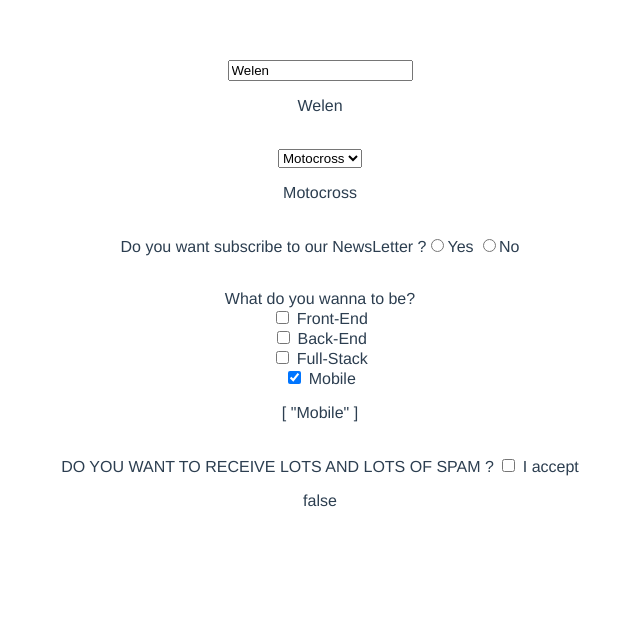
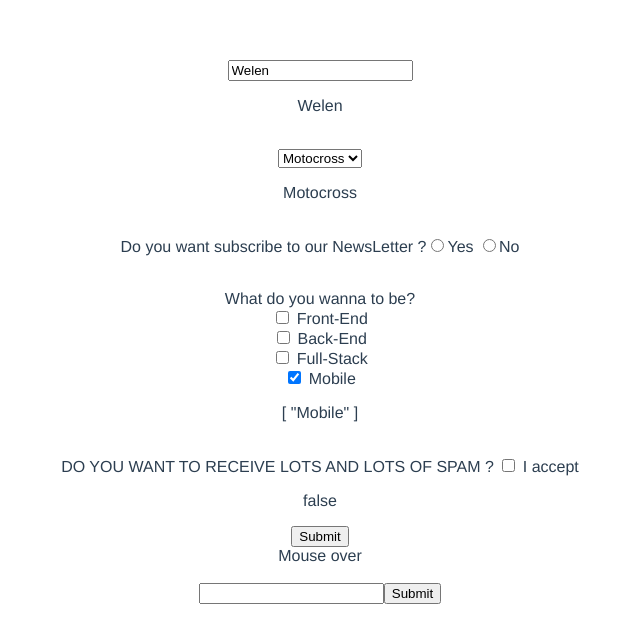
Before and after one commit to Welen1911/Learn_vue, a Vue app: page / in a window 1280 px wide. Shown: the top 642 px of the page, without its empty margins (320-960 px from the left). Built offline with nearby package versions, Linux system fonts and the light colour scheme.

Commit message:
Feat: V-on or events on Vue

```diff
--- a/src/components/TheForm.vue
+++ b/src/components/TheForm.vue
@@ -1,5 +1,5 @@
 <template>
-    <input type="text" v-model="name">
+    <input type="text" :class="{ 'name': size }" v-model="name" @keyup="() => size = nameSize(name)">
     <p>{{ name }}</p>
 
     <br>
@@ -27,6 +27,16 @@
     <label for="">DO YOU WANT TO RECEIVE LOTS AND LOTS OF SPAM ? </label>
     <input type="checkbox" v-model="privacy"> I accept
     <p>{{ privacy }}</p>
+    <button @click.once="onClick(name)">Submit</button>
+
+    <div @mouseover="onMouseOver" @mouseout="onMouseOut">
+        Mouse over
+    </div>
+    <br>
+    <form action="#" @submit.prevent="onSubmit">
+        <input type="text" @keyup.enter="$evt => console.log($evt)">
+        <button type="submit">Submit</button>
+    </form>
 </template>
 
 <script>
@@ -38,7 +48,33 @@
             newsLetter: '',
             checkbox: ['Mobile'],
             privacy: false,
+            size: false,
+        }
+    },
+    methods: {
+        onClick(msg) {
+            return console.log(msg);
+        },
+        nameSize(name) {
+            if (name.length < 2) {
+                return true;
+            }
+            return false;
+        },
+        onMouseOver() {
+            console.log('Over!');
+        },
+        onMouseOut() {
+            console.log('Out!');
+        },
+        onSubmit() {
+            console.log('Submit!');
         }
     }
 }
 </script>
+<style>
+.name {
+    border-color: red;
+}
+</style>
```
Lines whose indentation alone changed are shown as unchanged.
